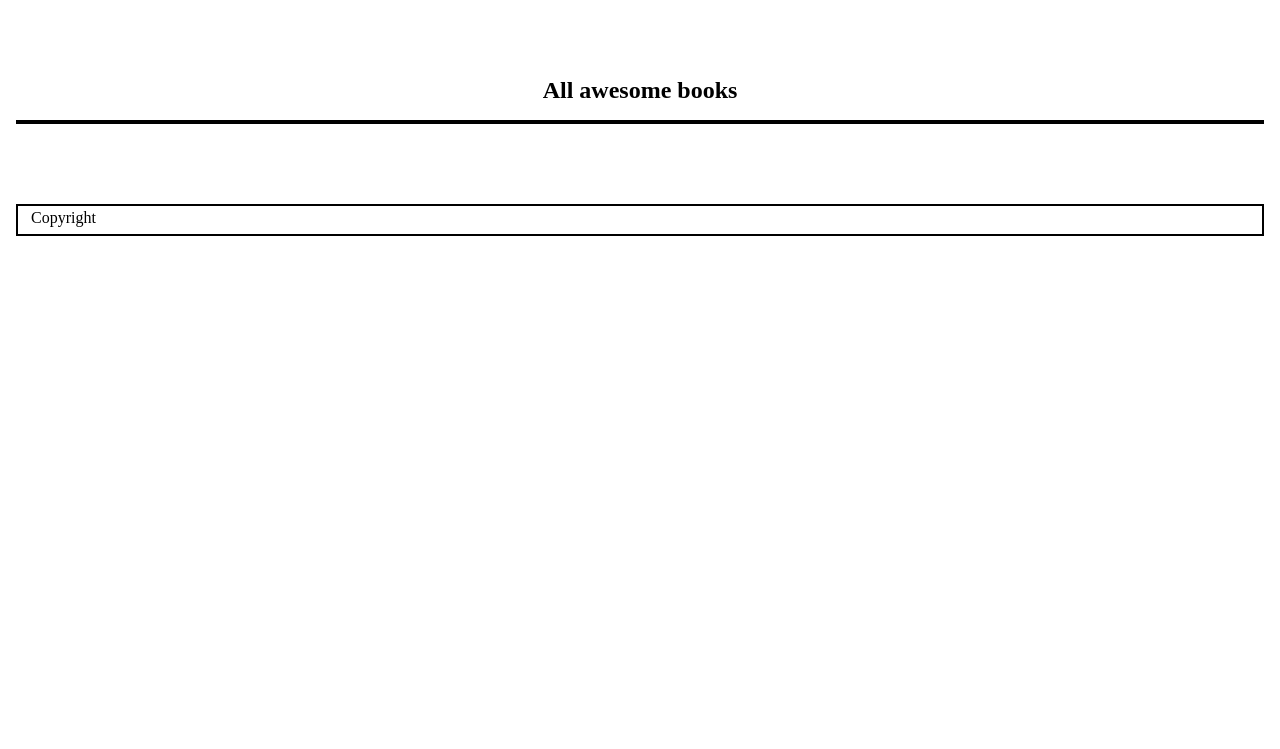
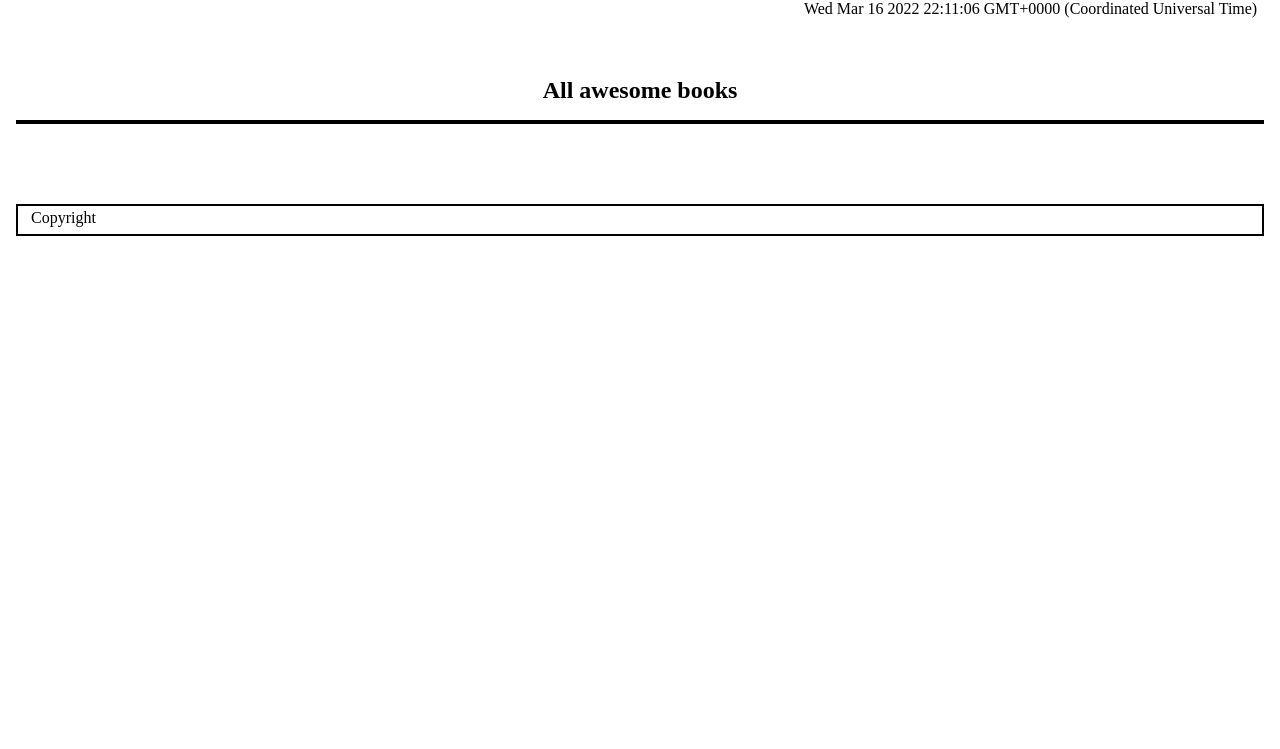
Before and after one commit to karam084/awesome-books-es6, a website with bundled scripts: page index.html in a window 1280 px wide. Shown: the part 51-800 px from the top of the page. Built offline with nearby package versions, Linux system fonts and the light colour scheme.

Commit message:
Add timer to display time

```diff
--- a/app.js
+++ b/app.js
@@ -5,6 +5,7 @@ const form = document.querySelector('#book-form');
 const bookTitle = document.querySelector('#title');
 const bookAuthor = document.querySelector('#author');
 const bookSection = document.querySelector('.list');
+const dateElem = document.getElementById('date');
 
 // Select sections
 const bookListSection = document.querySelector('.book-list');
@@ -18,6 +19,12 @@ const contactBtn = document.getElementById('contactNav');
 
 // show bookList
 bookListSection.classList.toggle('show');
+
+// show date
+dateElem.innerText = new Date();
+setInterval(() => {
+  dateElem.innerText = new Date();
+}, 1000);
 
 // Add eventlisteners to nav buttons
 listBtn.addEventListener('click', () => {
--- a/index.html
+++ b/index.html
@@ -8,7 +8,7 @@
     <title>Awesome Books</title>
   </head>
   <body>
-    <header class="header">
+    <header>
       <nav>
         <a id="logo" href="./index.html">Awesome books</a>
         <ul class="menu">
@@ -23,6 +23,7 @@
           </li>
         </ul>
       </nav>
+      <div id="date">5pm eastern time</div>
     </header>
     <section class="book-list">
       <h1>All awesome books</h1>
--- a/main.css
+++ b/main.css
@@ -23,6 +23,11 @@ header {
   height: 2rem;
   border: 2px solid black;
   color: black;
+}
+
+#date {
+  text-align: right;
+  padding: 0.3rem;
 }
 
 #logo {
```
